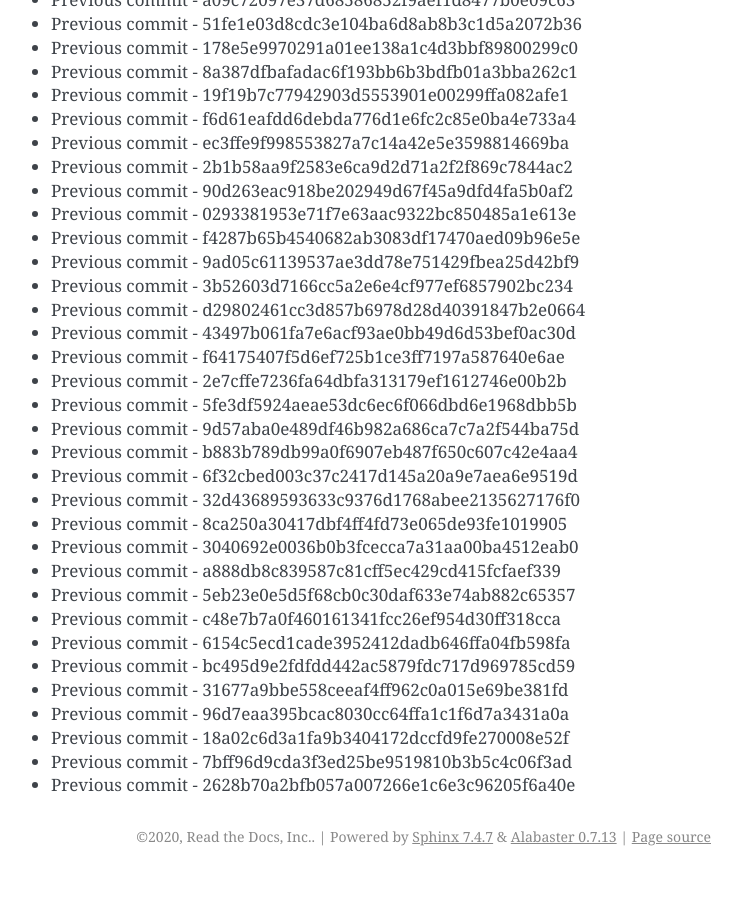
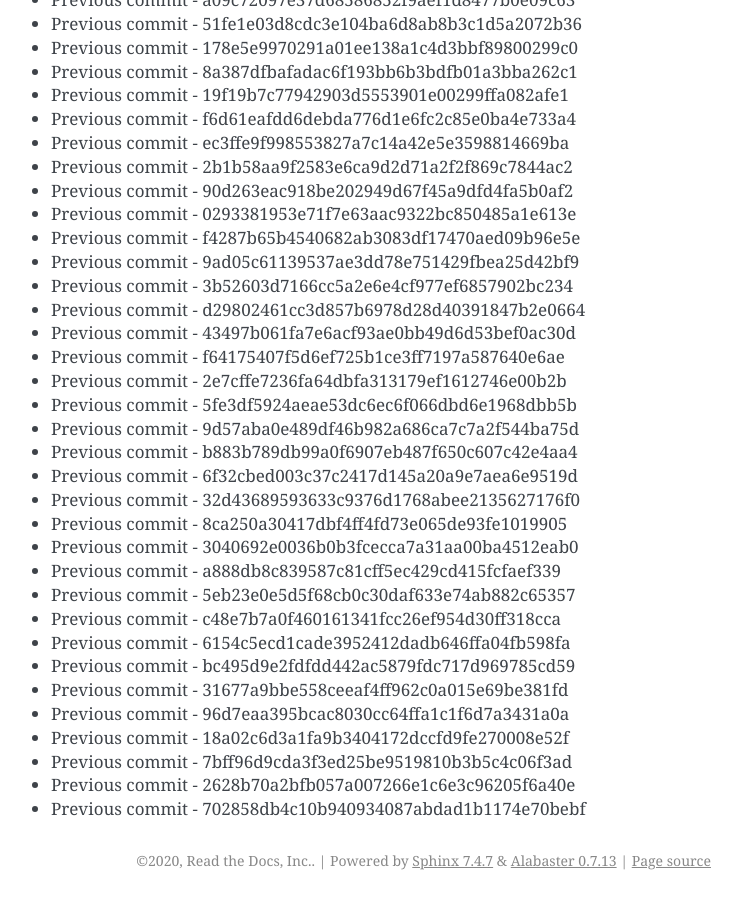
Before and after one commit to readthedocs/rtd-git-stresstest, a Sphinx documentation site: the page built from docs/updates.rst, in a window 1280 px wide and 900 px high, scrolled down 12649 px. Shown: the whole window, without its empty margins (399-1141 px from the left). Built offline with Sphinx 7.4.7, drawn with Linux system fonts in a browser that asks for light colours; before the commit the page ends 13525 px from its top, so only the background shows below that.

Commit message:
Generating commit from previous: 702858db4c10b940934087abdad1b1174e70bebf

```diff
--- a/docs/updates.rst
+++ b/docs/updates.rst
@@ -563,3 +563,4 @@ It can be tested for any performance characteristics.
 * Previous commit - 18a02c6d3a1fa9b3404172dccfd9fe270008e52f
 * Previous commit - 7bff96d9cda3f3ed25be9519810b3b5c4c06f3ad
 * Previous commit - 2628b70a2bfb057a007266e1c6e3c96205f6a40e
+* Previous commit - 702858db4c10b940934087abdad1b1174e70bebf
```
